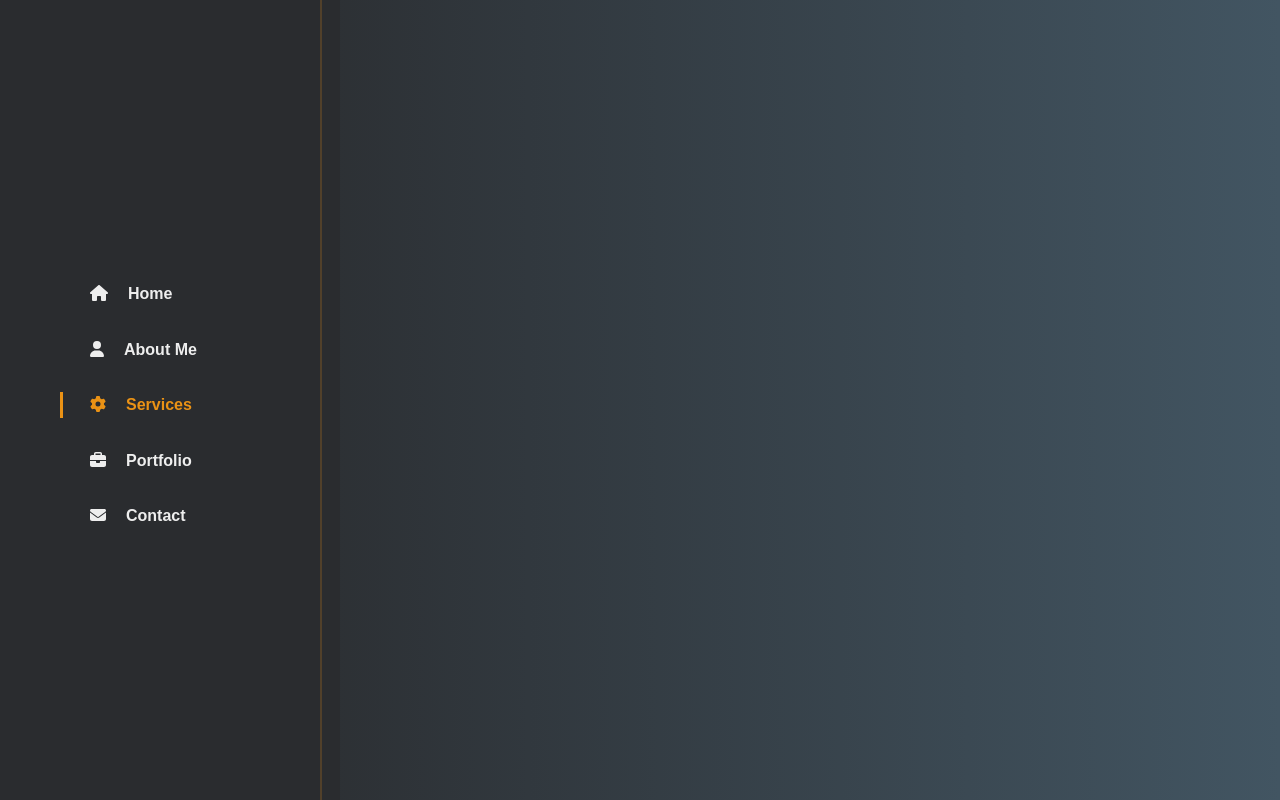
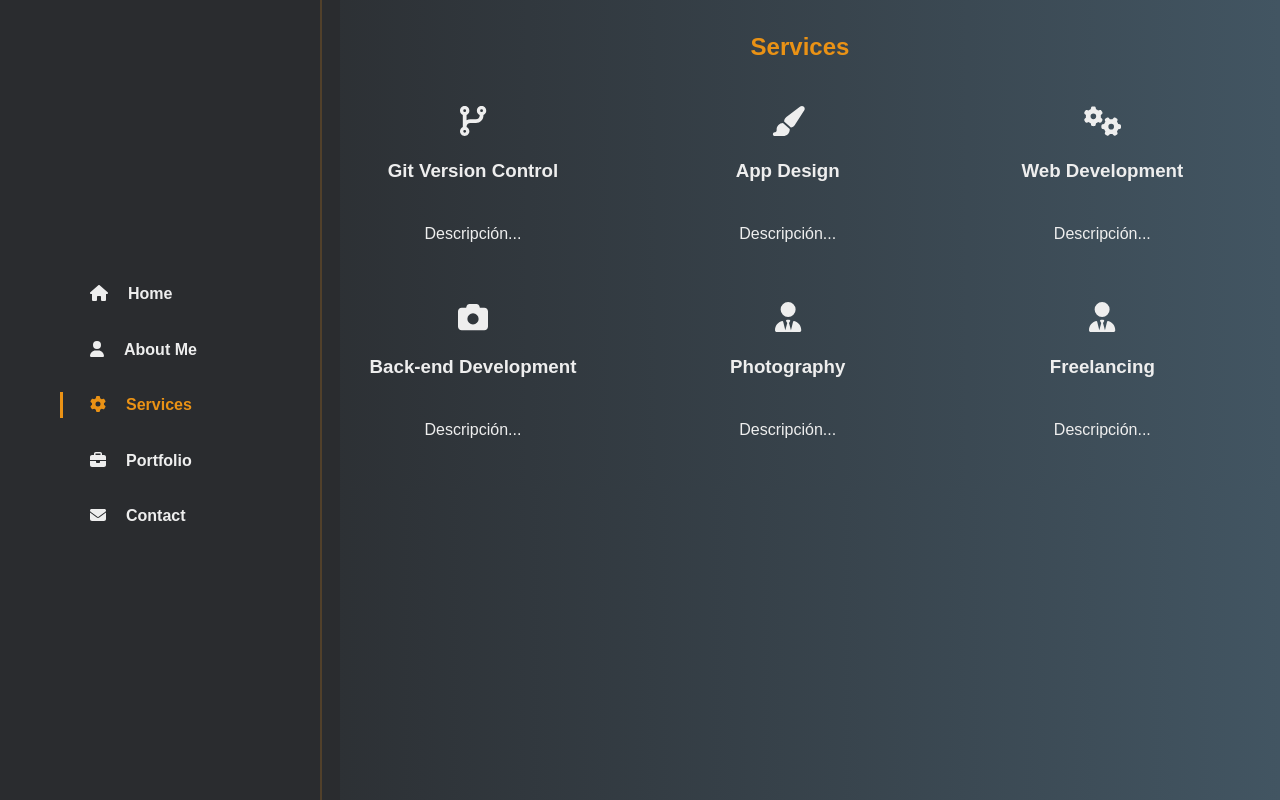
Before and after one commit to jesusp1490/portfolio, a React (Vite) app: page /services in a window 1280 px wide. Built offline with nearby package versions, Linux system fonts and the light colour scheme.

Commit message:
Portfolio Section and Services start

```diff
--- a/package.json
+++ b/package.json
@@ -15,6 +15,7 @@
     "@fortawesome/free-solid-svg-icons": "^6.5.1",
     "@fortawesome/react-fontawesome": "^0.2.0",
     "node-sass": "^9.0.0",
+    "prop-types": "^15.8.1",
     "react": "^18.2.0",
     "react-dom": "^18.2.0",
     "react-router-config": "^5.1.1",
--- /dev/null
+++ b/src/components/ProjectCard/ProjectCard.jsx
@@ -0,0 +1,31 @@
+import PropTypes from 'prop-types';
+import { FontAwesomeIcon } from '@fortawesome/react-fontawesome';
+import './_ProjectCard.scss';
+
+const ProjectCard = ({ title, description, imageUrl, repoUrl, techIcons }) => {
+    return (
+        <div className="project-card">
+            <img src={imageUrl} alt={title} className="project-image" />
+            <div className="project-content">
+                <div className="project-tech-logos">
+                    {techIcons.map((icon, index) => (
+                        <FontAwesomeIcon key={index} icon={icon} className="tech-logo" />
+                    ))}
+                </div>
+                <h5 className="project-title">{title}</h5>
+                <p className="project-description">{description}</p>
+                <a href={repoUrl} className="project-link" target="_blank" rel="noopener noreferrer">Ver Repositorio</a>
+            </div>
+        </div>
+    );
+};
+
+ProjectCard.propTypes = {
+    title: PropTypes.string.isRequired,
+    description: PropTypes.string.isRequired,
+    imageUrl: PropTypes.string.isRequired,
+    repoUrl: PropTypes.string.isRequired,
+    techIcons: PropTypes.array.isRequired
+};
+
+export default ProjectCard;
--- /dev/null
+++ b/src/components/ProjectCard/_ProjectCard.scss
@@ -0,0 +1,84 @@
+@import '../../styles/Utils/variables';
+
+.portfolio-grid {
+    display: grid;
+    grid-template-columns: repeat(auto-fill, minmax(250px, 1fr));
+    gap: 60px;
+    padding: 0 20px;
+    margin-left: 200px;
+}
+
+.project-card {
+    width: 300px;
+    height: 500px;
+    // margin-top: 50px;
+    display: flex;
+    flex-direction: column;
+    overflow: hidden;
+    border-radius: 10px;
+    box-shadow: 0px 8px 24px rgba(0, 0, 0, 0.2);
+}
+
+.project-image {
+    height: 40%;
+
+    img {
+        width: 100%;
+        height: 100%;
+        object-fit: cover;
+    }
+}
+
+.project-card:hover  {
+    transition: transform 0.3s ease;
+    transform: scale(1.05);
+
+}
+
+.project-content {
+    padding: 10px;
+    height: 60%;
+    display: flex;
+    flex-direction: column;
+    justify-content: space-between;
+}
+
+.project-title {
+    font-size: 1.2em;
+    font-weight: bold;
+    margin-bottom: -5px;
+    margin-top: 0;
+}
+
+.project-description {
+    font-size: 1em;
+    overflow: hidden;
+    text-overflow: ellipsis;
+    display: -webkit-box;
+    -webkit-line-clamp: 5;
+    -webkit-box-orient: vertical;
+}
+
+.project-tech-logos {
+    display: flex;
+    justify-content: start;
+    gap: 10px;
+    margin: 10px 0;
+    width: 50px;
+}
+
+.project-link {
+    align-self: center; // Centra el botón en el eje horizontal
+    padding: 10px 20px;
+    text-decoration: none;
+    color: #ffffff;
+    background-color: $primary-color;
+    border: none;
+    border-radius: 5px;
+    cursor: pointer;
+    transition: background-color 0.3s ease;
+
+    &:hover {
+        background-color: darken($primary-color, 10%);
+    }
+}
--- /dev/null
+++ b/src/components/ServiceCard/ServiceCard.jsx
@@ -0,0 +1,20 @@
+import PropTypes from 'prop-types';
+import '../ServiceCard/_ServiceCard.scss';
+
+const ServiceCard = ({ icon, title, description }) => {
+    return (
+        <div className="service-card">
+            <div className="service-icon">{icon}</div>
+            <h3 className="service-title">{title}</h3>
+            <p className="service-description">{description}</p>
+        </div>
+    );
+};
+
+ServiceCard.propTypes = {
+    icon: PropTypes.node.isRequired,
+    title: PropTypes.string.isRequired,
+    description: PropTypes.string.isRequired
+};
+
+export default ServiceCard;
--- /dev/null
+++ b/src/components/ServiceCard/_ServiceCard.scss
@@ -0,0 +1,29 @@
+@import '../../styles/Utils/variables';
+
+.service-card {
+    display: flex;
+    flex-direction: column;
+    align-items: center;
+    text-align: center;
+    padding: 20px;
+    border-radius: 10px;
+    transition: transform 0.3s ease, box-shadow 0.3s ease;
+    width: 250px;
+
+    &:hover {
+        transform: translateY(-5px);
+        box-shadow: 0 10px 20px rgba(0, 0, 0, 0.2);
+    }
+}
+
+.service-icon {
+    font-size: 10px;
+}
+
+.service-title {
+
+}
+
+.service-description {
+    // Estilos para la descripción
+}
--- /dev/null
+++ b/src/data/projectsData.js
@@ -0,0 +1,55 @@
+import { faReact, faNodeJs, faJsSquare, faHtml5, faSass, faMdb, faCss3Alt, faBootstrap } from '@fortawesome/free-brands-svg-icons';
+
+
+const projectsData = [
+    {
+        id: 1,
+        title: 'Lucky',
+        description: '"Lucky" is an app for adopting animals. In this app, both users who wish to adopt a pet and animal shelters can register to showcase the animals available for adoption. This way, users can choose the pet that suits them best. The app has been developed using React, Node.js, Express.js, and MongoDB.',
+        imageUrl: 'https://res.cloudinary.com/dizd9f3ky/image/upload/v1706703680/LuckyMockUp2_s60wsy.jpg',
+        repoUrl: 'https://github.com/jesusp1490/Protectora-FrontEnd',
+        techIcons: [ faJsSquare, faReact, faNodeJs, faHtml5, faSass, faMdb ]
+    },
+    {
+        id: 2,
+        title: 'GameStore',
+        description: 'GameStore is a small video game shop where users can enter, register, and "purchase" games. They can explore top-rated games and filter them by price. It`s built using JavaScript, Node.js, Express.js, and MongoDB.',
+        imageUrl: 'https://res.cloudinary.com/dizd9f3ky/image/upload/v1706705679/LuckyMockUp3_ax9ujg.jpg',
+        repoUrl: 'https://github.com/jesusp1490/GameStore-Project',
+        techIcons: [ faJsSquare, faNodeJs, faHtml5, faSass, faMdb ]
+    },
+    {
+        id: 3,
+        title: 'BMW - Landing Page',
+        description: 'BWM - Landing Page" is an academic project where I`ve created a replica of BMW`s landing page using HTML and SASS.',
+        imageUrl: 'https://res.cloudinary.com/dizd9f3ky/image/upload/v1706706406/LuckyMockUp4_qngirs.jpg',
+        repoUrl: 'https://github.com/jesusp1490/BMW-Project',
+        techIcons: [faHtml5, faCss3Alt, faSass, faBootstrap ]
+    },
+    {
+        id: 4,
+        title: 'Slack - Landing Page',
+        description: 'Slack - Landing Page" is an academic project where I`ve created a replica of Slack`s landing page using HTML and CSS.',
+        imageUrl: 'https://res.cloudinary.com/dizd9f3ky/image/upload/v1706711558/LuckyMockUp5_rwujau.jpg',
+        repoUrl: 'https://github.com/jesusp1490/Slack-Project',
+        techIcons: [faHtml5, faCss3Alt ]
+    },
+    {
+        id: 5,
+        title: 'Slack - Landing Page',
+        description: 'Slack - Landing Page" is an academic project where I`ve created a replica of Slack`s landing page using HTML and CSS.',
+        imageUrl: 'https://res.cloudinary.com/dizd9f3ky/image/upload/v1706711558/LuckyMockUp5_rwujau.jpg',
+        repoUrl: 'https://github.com/jesusp1490/Slack-Project',
+        techIcons: [faReact, faNodeJs, faJsSquare, faHtml5]
+    },
+    {
+        id: 6,
+        title: 'Slack - Landing Page',
+        description: 'Slack - Landing Page" is an academic project where I`ve created a replica of Slack`s landing page using HTML and CSS.',
+        imageUrl: 'https://res.cloudinary.com/dizd9f3ky/image/upload/v1706711558/LuckyMockUp5_rwujau.jpg',
+        repoUrl: 'https://github.com/jesusp1490/Slack-Project',
+        techIcons: [faReact, faNodeJs, faJsSquare, faHtml5]
+    },
+];
+
+export default projectsData;
--- a/src/pages/AboutMePage/AboutMe.jsx
+++ b/src/pages/AboutMePage/AboutMe.jsx
@@ -30,7 +30,6 @@ const AboutMe = () => {
             <FontAwesomeIcon icon={faGithub} className="skill-icon" size="4x" />
             <FontAwesomeIcon icon={faNpm} className="skill-icon" size="4x" />
             <FontAwesomeIcon icon={faMdb} className="skill-icon" size="4x" />
-
           </div>
         </div>
       </div>
--- a/src/pages/PortfolioPage/Portfolio.jsx
+++ b/src/pages/PortfolioPage/Portfolio.jsx
@@ -1,13 +1,27 @@
 import Navbar from "../../components/Navbar/Navbar"
-
+import ProjectCard from "../../components/ProjectCard/ProjectCard";
+import projectsData from '../../data/projectsData';
+import '../PortfolioPage/_Portfolio.scss';
 
 const Portfolio = () => {
   return (
-    <div>
+    <div className="portfolio-container">
       <Navbar />
-      <h2>Portfolio</h2>
+      <h2 className="portfolio-title">Portfolio</h2>
+      <div className="portfolio-grid">
+        {projectsData.map((project) => (
+          <ProjectCard
+            key={project.id}
+            title={project.title}
+            description={project.description}
+            imageUrl={project.imageUrl}
+            repoUrl={project.repoUrl}
+            techIcons={project.techIcons}
+          />
+        ))}
+      </div>
     </div>
-  )
-}
+  );
+};
 
 export default Portfolio
--- /dev/null
+++ b/src/pages/PortfolioPage/_Portfolio.scss
@@ -0,0 +1,13 @@
+@import '../../styles/Utils/variables';
+
+.portfolio-container {
+    margin-left: 150px;
+}
+
+.portfolio-title {
+    text-align: left;
+    color: $accent-color;
+    font-size: 2rem;
+    margin-bottom: 2rem;
+    margin-left: 14rem;
+}
--- a/src/pages/ServicesPage/Services.jsx
+++ b/src/pages/ServicesPage/Services.jsx
@@ -1,13 +1,57 @@
 import Navbar from "../../components/Navbar/Navbar"
+import ServiceCard from '../../components/ServiceCard/ServiceCard';
+import { FontAwesomeIcon } from '@fortawesome/react-fontawesome';
+import { faCodeBranch, faPaintBrush, faCogs, faCamera, faUserTie } from '@fortawesome/free-solid-svg-icons';
+import '../ServicesPage/_Services.scss'
 
+const services = [
+  {
+    icon: faCodeBranch,
+    title: 'Git Version Control',
+    description: 'Descripción...'
+  },
+  {
+    icon: faPaintBrush,
+    title: 'App Design',
+    description: 'Descripción...'
+  },
+  {
+    icon: faCogs,
+    title: 'Web Development',
+    description: 'Descripción...'
+  },
+  {
+    icon: faCamera,
+    title: 'Back-end Development',
+    description: 'Descripción...'
+  },
+  {
+    icon: faUserTie,
+    title: 'Photography',
+    description: 'Descripción...'
+  },
+  {
+    icon: faUserTie,
+    title: 'Freelancing',
+    description: 'Descripción...'
+  },
+];
 
 const Services = () => {
   return (
-    <div>
-      <Navbar />
-      <h2>Services</h2>
+    <div className="services-section">
+    <Navbar />
+      <h2 className="services-title">Services</h2>
+      {services.map(service => (
+        <ServiceCard
+          key={service.title}
+          icon={<FontAwesomeIcon icon={service.icon} size="3x" />}
+          title={service.title}
+          description={service.description}
+        />
+      ))}
     </div>
-  )
-}
+  );
+};
 
-export default Services
+export default Services;
--- /dev/null
+++ b/src/pages/ServicesPage/_Services.scss
@@ -0,0 +1,16 @@
+@import '../../styles/Utils/variables';
+
+.services-section {
+    margin-left: 320px; // Ajusta según el ancho de tu navbar
+    // padding: 20px;
+    display: grid;
+    grid-template-columns: repeat(3, 1fr);
+    // gap: 20px;
+}
+
+.services-title {
+    grid-column: 1 / -1;
+    text-align: center;
+    color: $accent-color;
+    // Estilos adicionales para tu título aquí
+}
```
Also changed, not shown: 1 other file (tests, documents, lock files or other folders).
